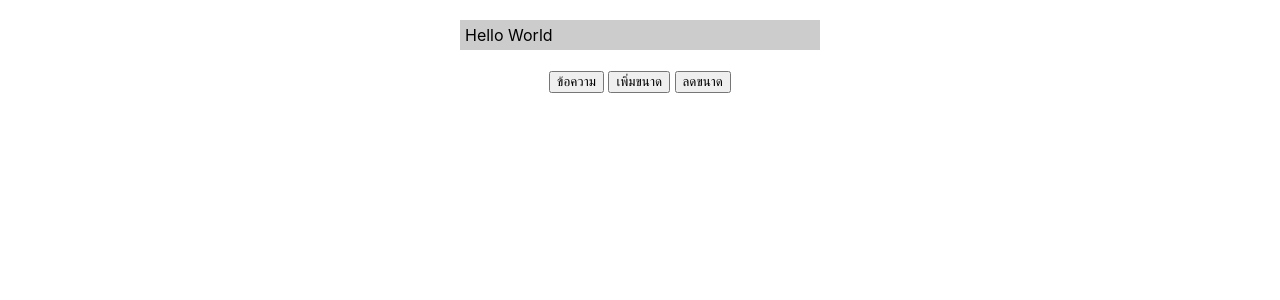
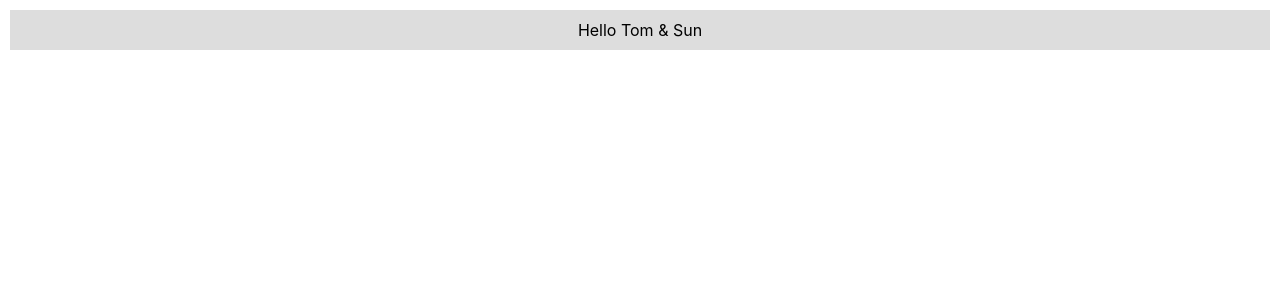
Before and after one commit to jetsada437/app1, a React (Create React App) app: page / in a window 1280 px wide. Shown: the top 300 px of the page. Built offline with nearby package versions, Linux system fonts and the light colour scheme.

Commit message:
Function Context
Function Context

```diff
--- a/src/App.js
+++ b/src/App.js
@@ -1,7 +1,12 @@
 import React from 'react';
-import MessageBox from './state-func';
+import { userContext } from './context';
+import Content from './context-content';
+
 function App() {
-  return <MessageBox/>
+  return (
+    <userContext.Provider value={'Tom & Sun'}>
+      <Content/>
+    </userContext.Provider>
+  )
 }
-
-export default App;
+export default App
--- /dev/null
+++ b/src/context-content.js
@@ -0,0 +1,18 @@
+import React from "react";
+import { userContext } from "./context";
+
+export default function Content(){
+    let user = React.useContext(userContext)
+
+    const contentStyle = {
+        backgroundColor : '#ddd',
+        textAlign :'center',
+        margin : 10,
+        padding : 10
+    }
+    return(
+        <div style={contentStyle}>
+            Hello {user}
+        </div>
+    )
+}
--- /dev/null
+++ b/src/context.js
@@ -0,0 +1,3 @@
+import {createContext} from "react";
+
+export const userContext = createContext()
```
